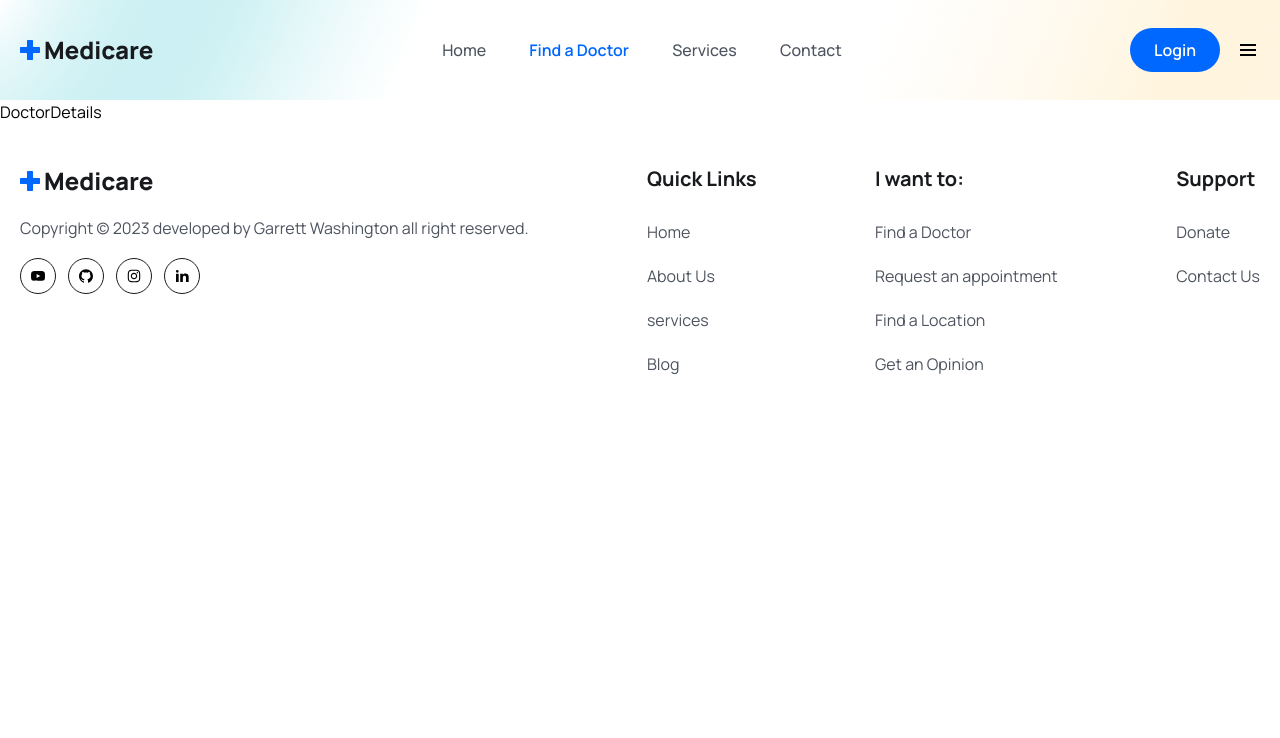
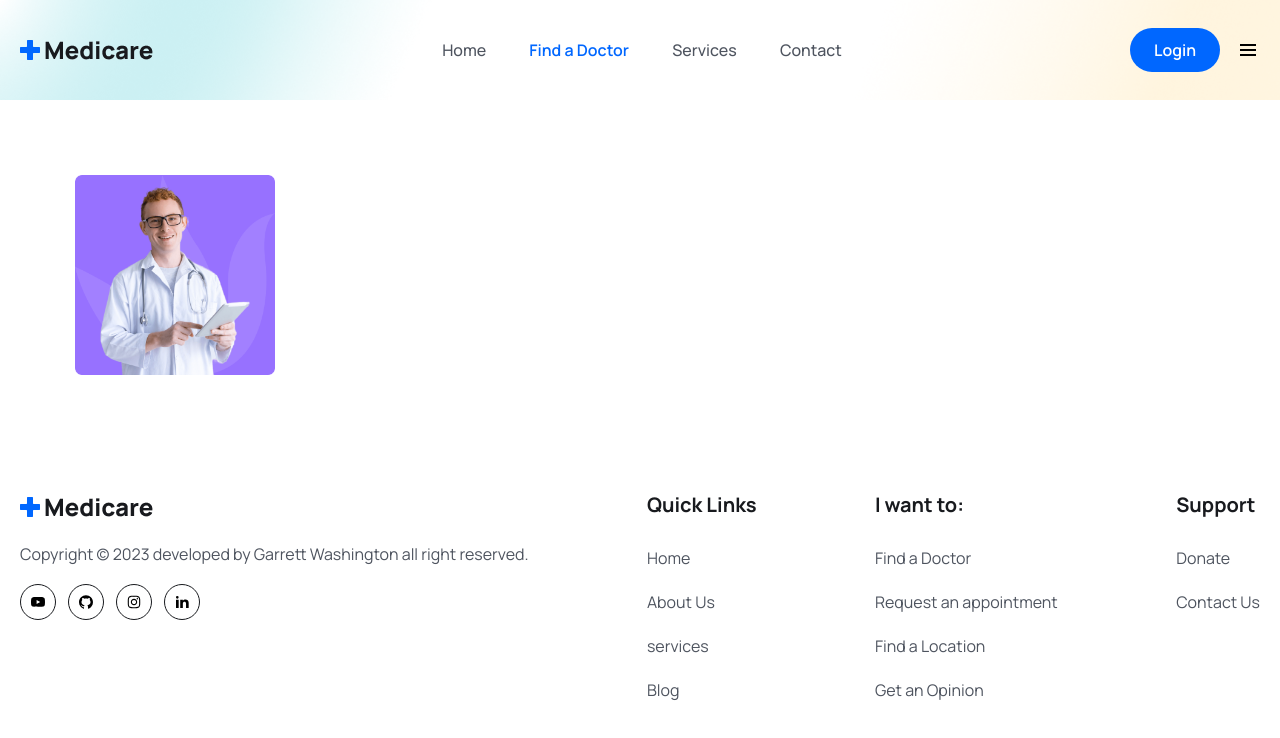
Before and after one commit to ggvhs/booking-app, a React (Vite) app in the folder frontend/: page /doctors/1 in a window 1280 px wide. Shown: the top 738 px of the page. Built offline with nearby package versions, Linux system fonts and the light colour scheme.

Commit message:
styling added to doctor details

```diff
--- a/frontend/src/pages/Doctors/DoctorDetails.jsx
+++ b/frontend/src/pages/Doctors/DoctorDetails.jsx
@@ -1,8 +1,24 @@
 import React from 'react'
+import doctorImg from '../../assets/images/doctor-img02.png'
 
 const DoctorDetails = () => {
   return (
-    <div>DoctorDetails</div>
+    <section>
+      <div className='max-w-[1170px] px-5 mx-auto'>
+        <div className='grid md:grid-cols-3 gap-[50px]'>
+
+          <div className='md:col-span-2'>
+            <div className='flex items-center gap-5'>
+              <figure className='max-w-[200px] max-h-[200px]'>
+                <img src={doctorImg} alt="" className='w-full' />
+              </figure>
+            </div>
+          </div>
+
+          <div></div>
+        </div>
+      </div>
+    </section>
   )
 }
 
```
